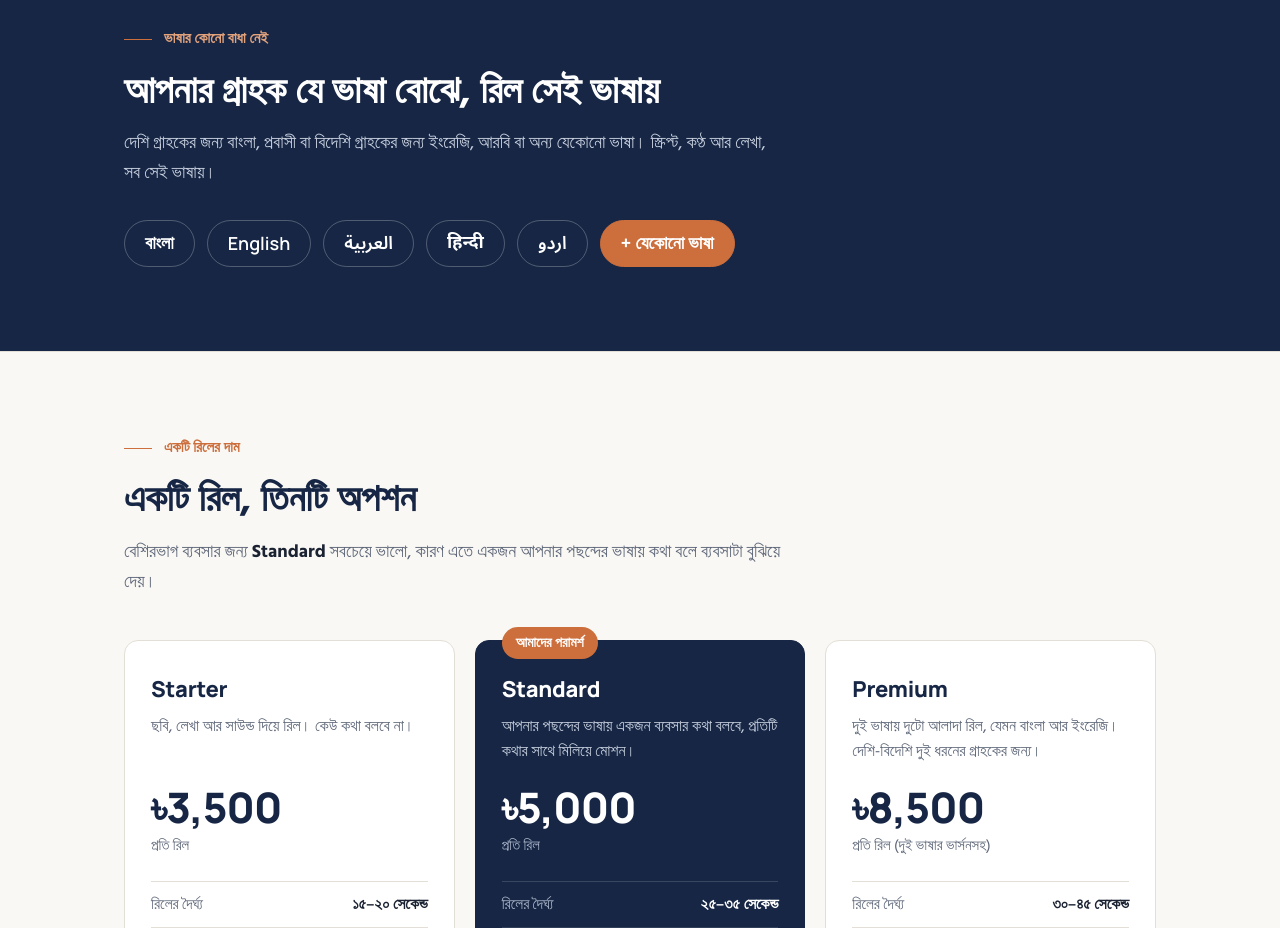
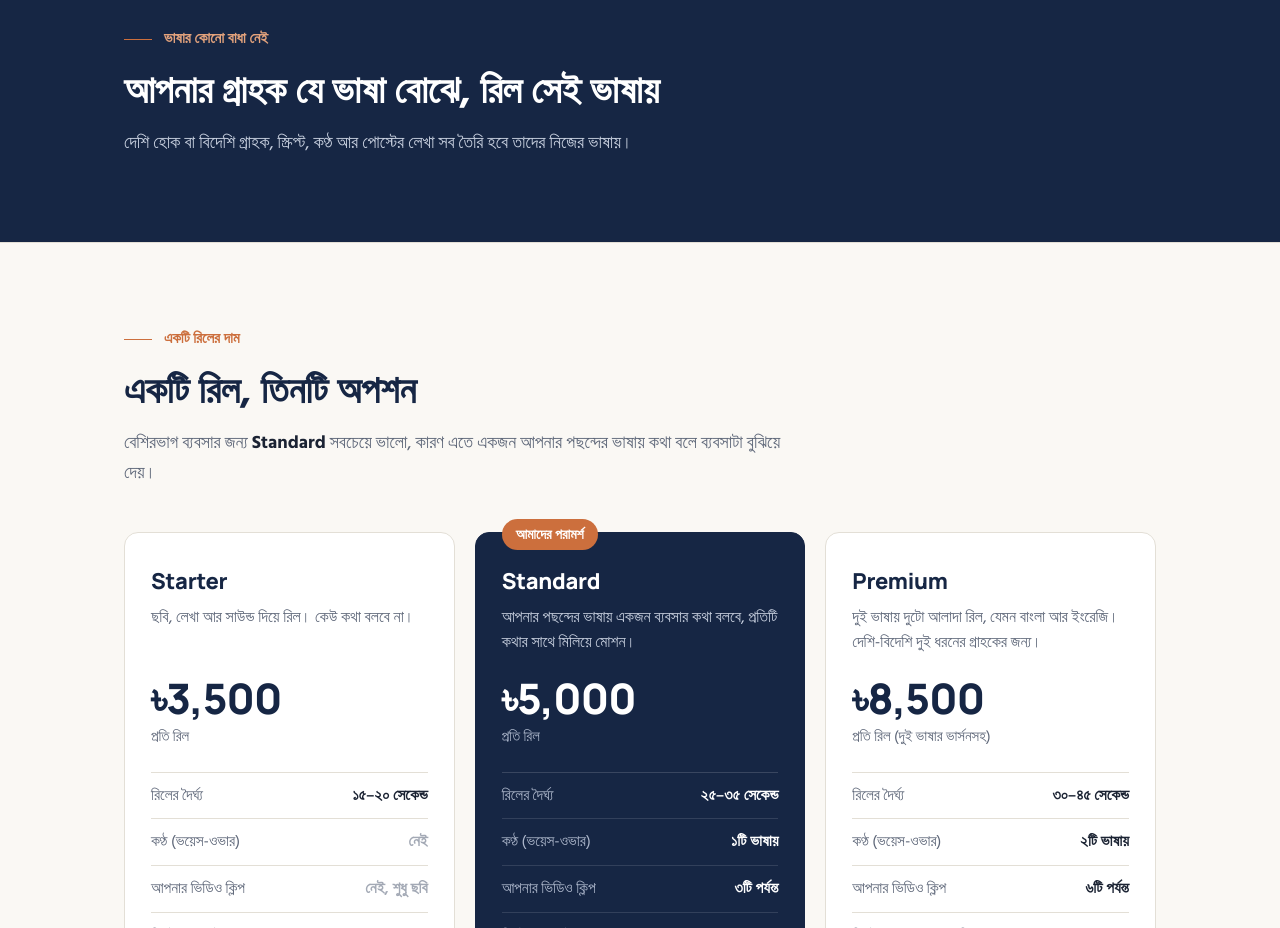
Before and after one commit to AnasCoding1986/social.anchoestack, a plain HTML site: page index.html in a window 1280 px wide. Shown: the part 1820-2748 px from the top of the page. Drawn offline with Linux system fonts and the light colour scheme.

Commit message:
Remove language chips from language section
Co-Authored-By: Claude Opus 5.5 <noreply@anthropic.com>
Claude-Session: https://claude.ai/code/session_011cFzcDHcrzH7SLvpNACTSe

```diff
--- a/index.html
+++ b/index.html
@@ -23,7 +23,6 @@
 <link rel="preconnect" href="https://fonts.googleapis.com">
 <link rel="preconnect" href="https://fonts.gstatic.com" crossorigin>
 <link href="https://fonts.googleapis.com/css2?family=Hind+Siliguri:wght@400;500;600;700&family=Manrope:wght@500;600;700;800&display=swap" rel="stylesheet">
-<link href="https://fonts.googleapis.com/css2?family=Noto+Sans+Arabic:wght@600&family=Noto+Sans+Devanagari:wght@600&display=swap&text=%D8%A7%D8%A8%D8%A9%D8%AF%D8%B1%D8%B9%D9%84%D9%88%D9%8A%E0%A4%A6%E0%A4%A8%E0%A4%B9%E0%A4%BF%E0%A5%80%E0%A5%8D" rel="stylesheet">
 <style>
   :root{
     --navy:#162644; --navy-2:#1f3358; --ink:#1b2333; --muted:#5d6678;
@@ -175,11 +174,6 @@
   .lang{background:var(--navy);color:#fff;border-top:none}
   .lang h2{color:#fff}
   .lang .lead{color:#c9d1e0}
-  .chips{display:flex;flex-wrap:wrap;gap:12px;margin-top:32px}
-  .chips span{border:1px solid rgba(255,255,255,.25);padding:10px 20px;border-radius:999px;font-size:18px;font-weight:600;color:#fff;line-height:1.4}
-  .chips .ar{font-family:"Noto Sans Arabic","Hind Siliguri",sans-serif}
-  .chips .hi{font-family:"Noto Sans Devanagari","Hind Siliguri",sans-serif}
-  .chips .more{background:var(--copper);border-color:var(--copper)}
 
   /* Mobile sticky WhatsApp */
   .sticky-wa{display:none}
@@ -291,10 +285,7 @@
   <div class="wrap">
     <div class="kicker" style="color:#e2a27c">ভাষার কোনো বাধা নেই</div>
     <h2>আপনার গ্রাহক যে ভাষা বোঝে, রিল সেই ভাষায়</h2>
-    <p class="lead">দেশি গ্রাহকের জন্য বাংলা, প্রবাসী বা বিদেশি গ্রাহকের জন্য ইংরেজি, আরবি বা অন্য যেকোনো ভাষা। স্ক্রিপ্ট, কণ্ঠ আর লেখা, সব সেই ভাষায়।</p>
-    <div class="chips">
-      <span>বাংলা</span><span class="en">English</span><span lang="ar" class="ar">العربية</span><span lang="hi" class="hi">हिन्दी</span><span lang="ur" class="ar">اردو</span><span class="more">+ যেকোনো ভাষা</span>
-    </div>
+    <p class="lead">দেশি হোক বা বিদেশি গ্রাহক, স্ক্রিপ্ট, কণ্ঠ আর পোস্টের লেখা সব তৈরি হবে তাদের নিজের ভাষায়।</p>
   </div>
 </section>
 
```
Also changed, not shown: src/template.html (+1 -10 lines).
